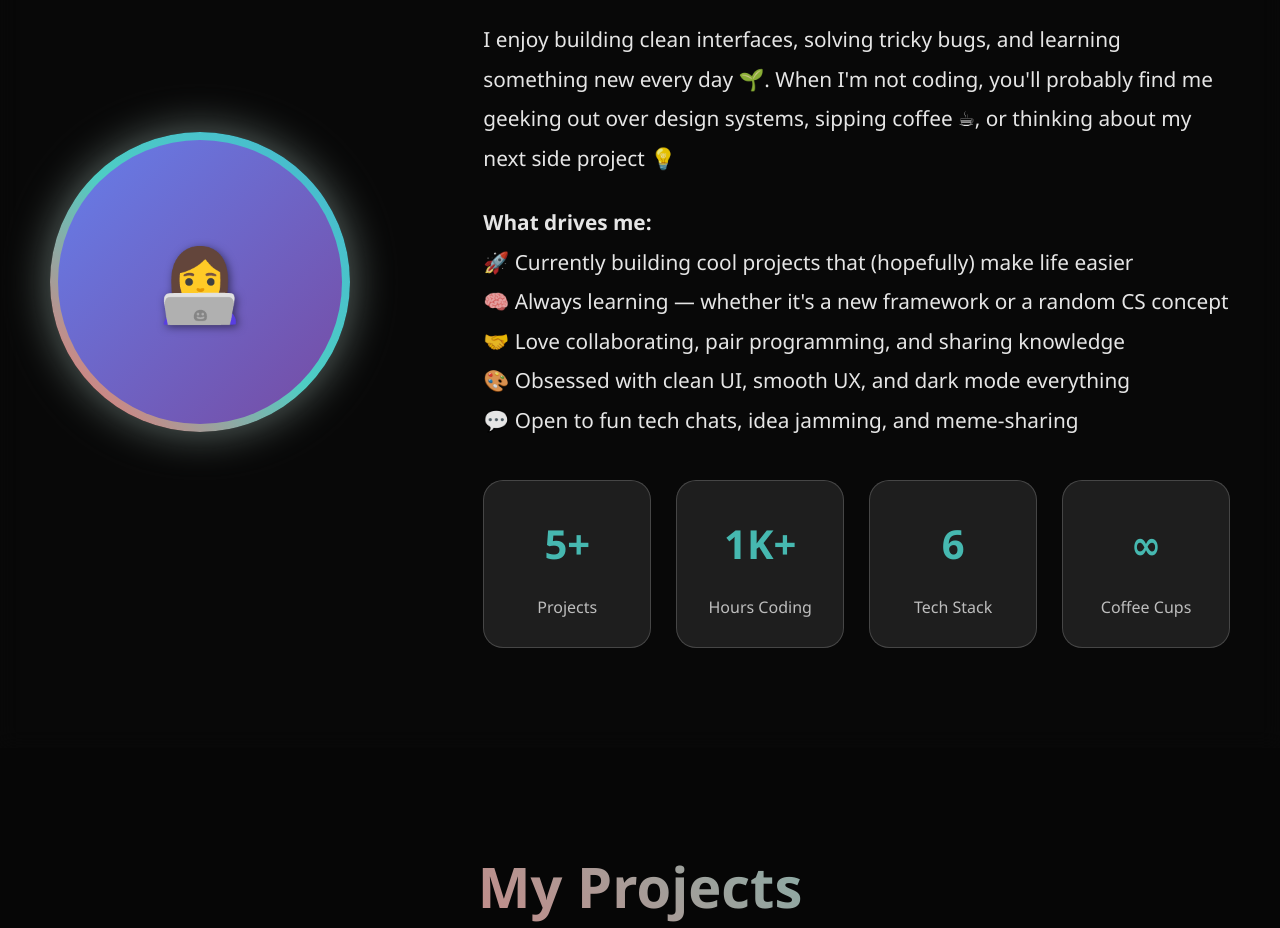
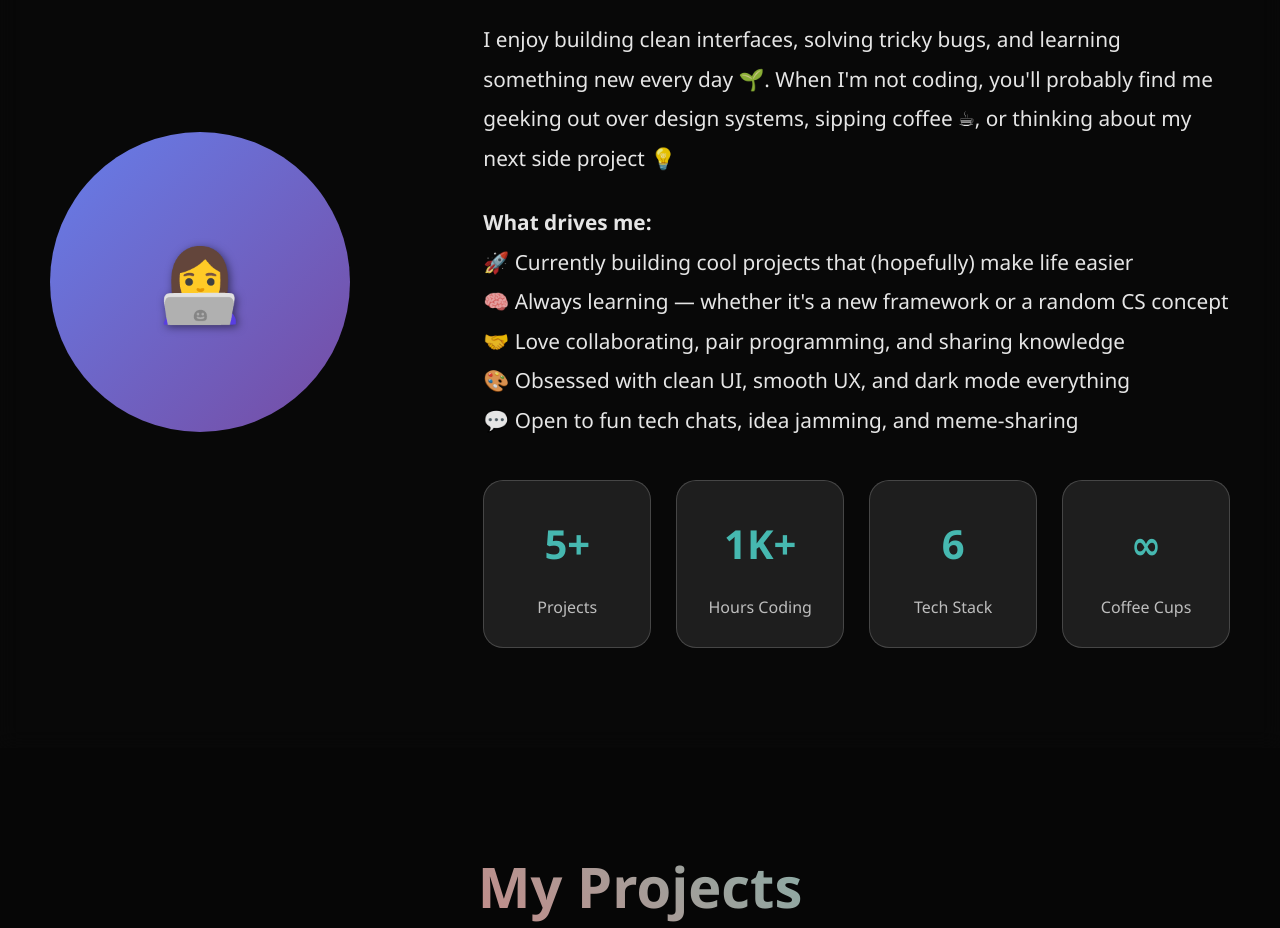
Before and after one commit to tishajeswani33/portfolio, a plain HTML site: page index.html in a window 1280 px wide. Shown: the part 1120-2048 px from the top of the page. Drawn offline with Linux system fonts and the light colour scheme.

Commit message:
Update index.html

```diff
--- a/index.html
+++ b/index.html
@@ -344,9 +344,7 @@
             width: 300px;
             height: 300px;
             border-radius: 50%;
-             background-image: url('IMG_20241227_175100_656.webp');
-            background: linear-gradient(45deg, #ff6b6b, #4ecdc4, #45b7d1);
-            padding: 8px;
+            background-image: url('IMG_20241227_175100_656.webp')
             animation: profilePulse 4s ease-in-out infinite;
             cursor: pointer;
             transition: all 0.3s ease;
```
